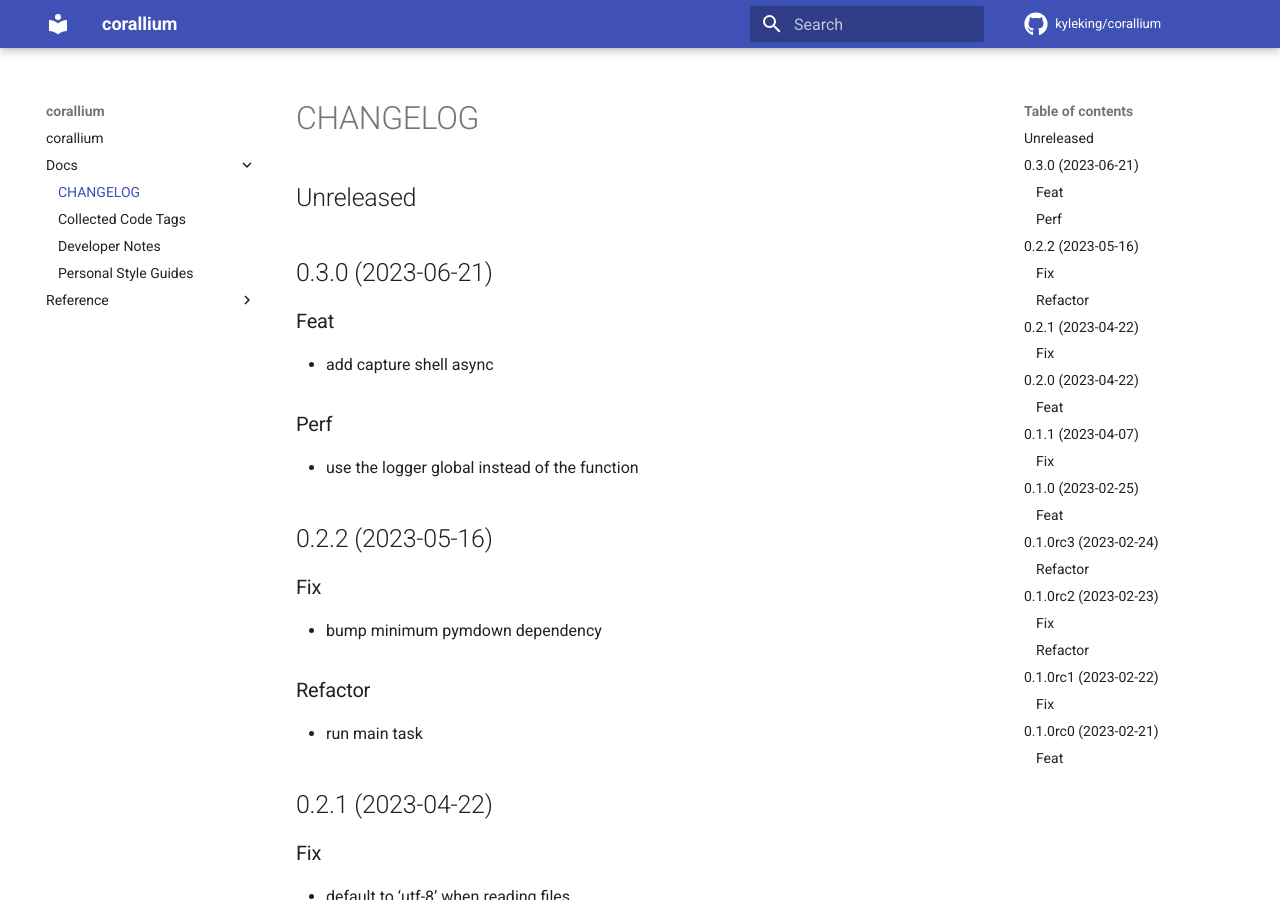
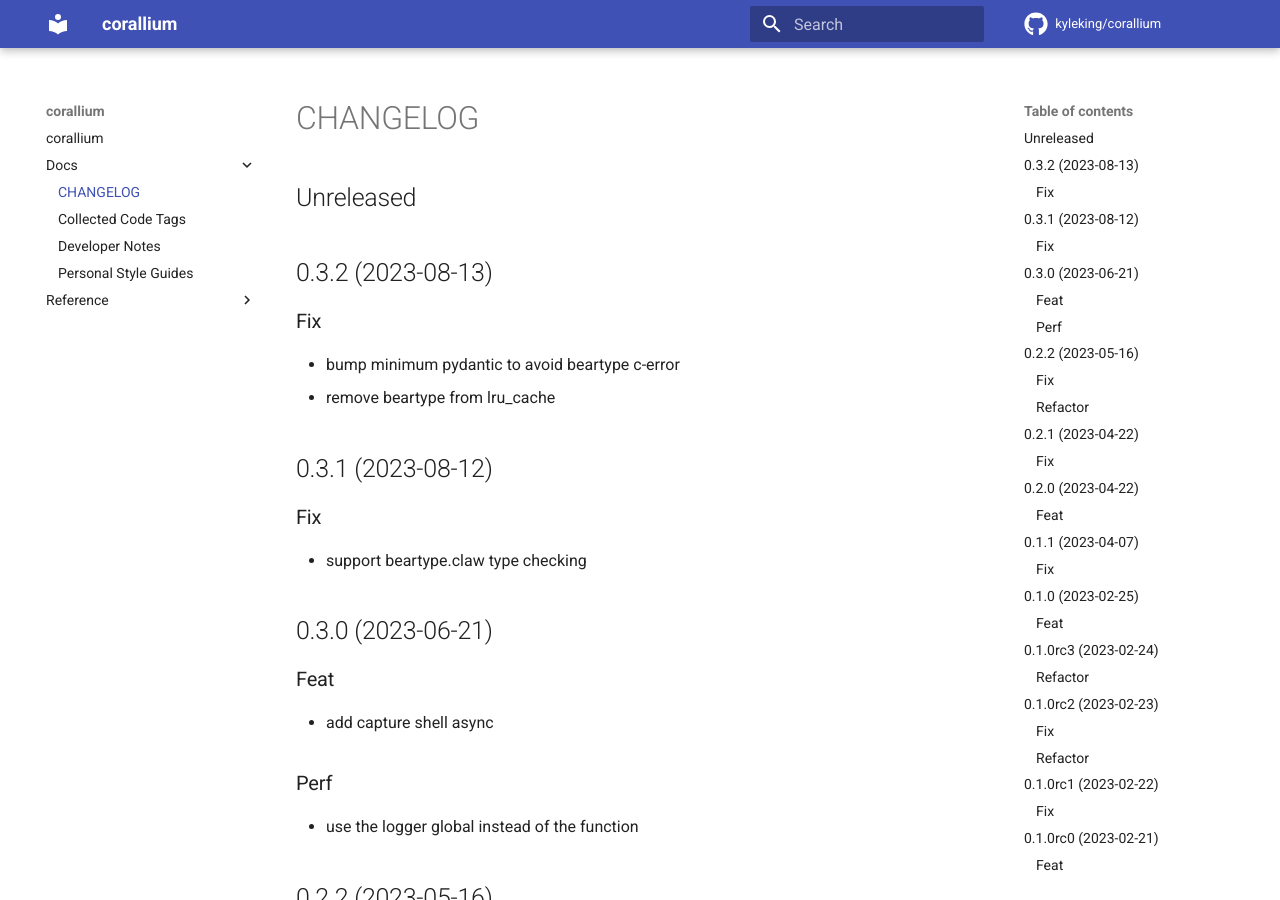
Before and after one commit to KyleKing/corallium, an MkDocs documentation site: the page built from docs/docs/CHANGELOG.md, in a window 1280 px wide and 900 px high. Built offline with MkDocs 1.6.1 and Material for MkDocs 9.7.7, drawn with Linux system fonts in a browser that asks for light colours; comment, search, counter and statistics services are not loaded.

Commit message:
fix: correct copier update that broke Python <=3.10 support

```diff
--- a/.copier-answers.yml
+++ b/.copier-answers.yml
@@ -2,7 +2,7 @@
 # Answer file maintained by Copier for: https://github.com/KyleKing/calcipy_template
 # DO NOT MODIFY THIS FILE. Edit by re-running copier and changing responses to the questions
 # Check into version control.
-_commit: 1.7.11
+_commit: 1.7.12
 _src_path: gh:KyleKing/calcipy_template
 author_email: dev.act.kyle@gmail.com
 author_name: Kyle King
--- a/corallium/__init__.py
+++ b/corallium/__init__.py
@@ -1,6 +1,6 @@
 """corallium."""
 
-from datetime import UTC, datetime
+from datetime import datetime, timezone
 from enum import Enum
 from os import getenv
 from warnings import filterwarnings
@@ -48,7 +48,7 @@ def configure_runtime_type_checking_mode() -> None:
 
 
 _PEP585_DATE = 2025
-if datetime.now(tz=UTC).year <= _PEP585_DATE:
+if datetime.now(tz=timezone.utc).year <= _PEP585_DATE:
     filterwarnings('ignore', category=BeartypeDecorHintPep585DeprecationWarning)
 configure_runtime_type_checking_mode()
 
--- a/docs/docs/CHANGELOG.md
+++ b/docs/docs/CHANGELOG.md
@@ -1,4 +1,17 @@
 ## Unreleased
+
+## 0.3.2 (2023-08-13)
+
+### Fix
+
+- bump minimum pydantic to avoid beartype c-error
+- remove beartype from lru_cache
+
+## 0.3.1 (2023-08-12)
+
+### Fix
+
+- support beartype.claw type checking
 
 ## 0.3.0 (2023-06-21)
 
```
Also changed, not shown: docs/docs/DEVELOPER_GUIDE.md (+5 -5 lines).
